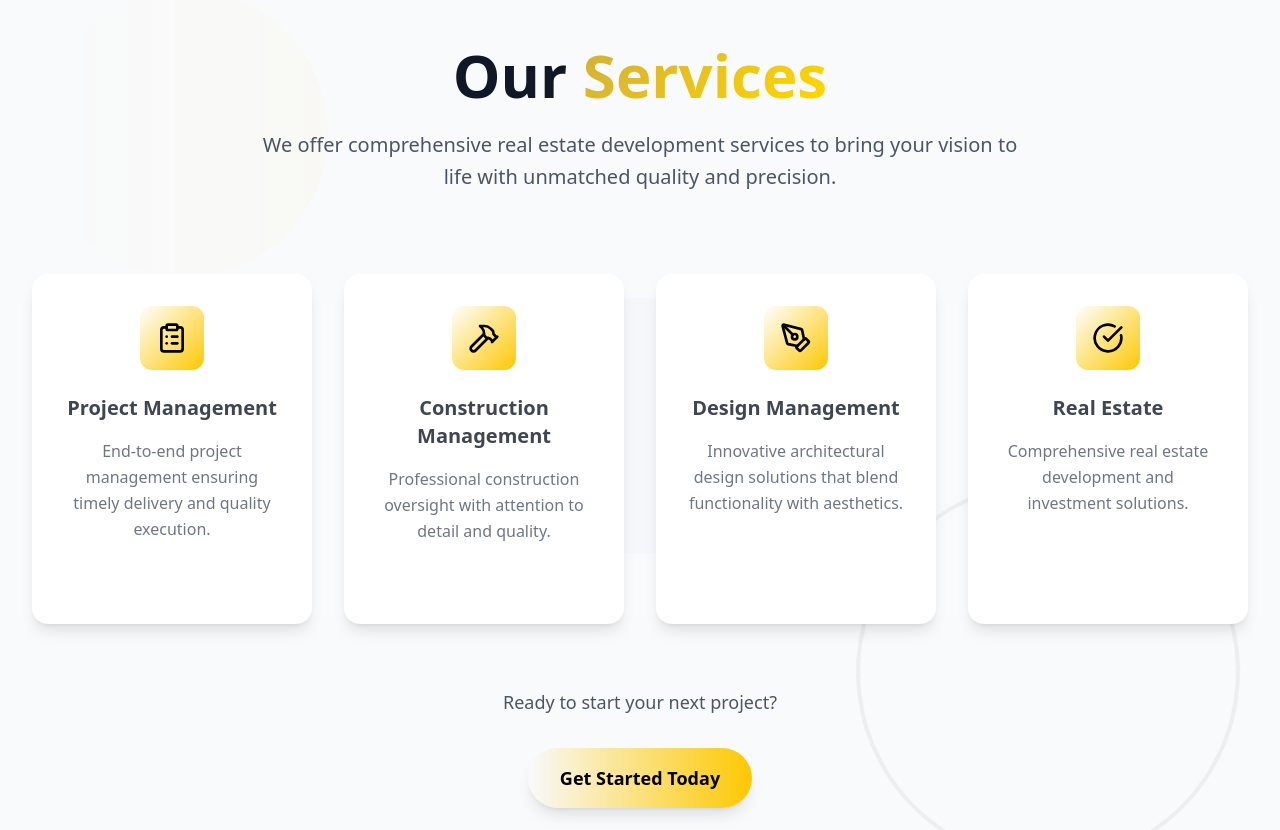
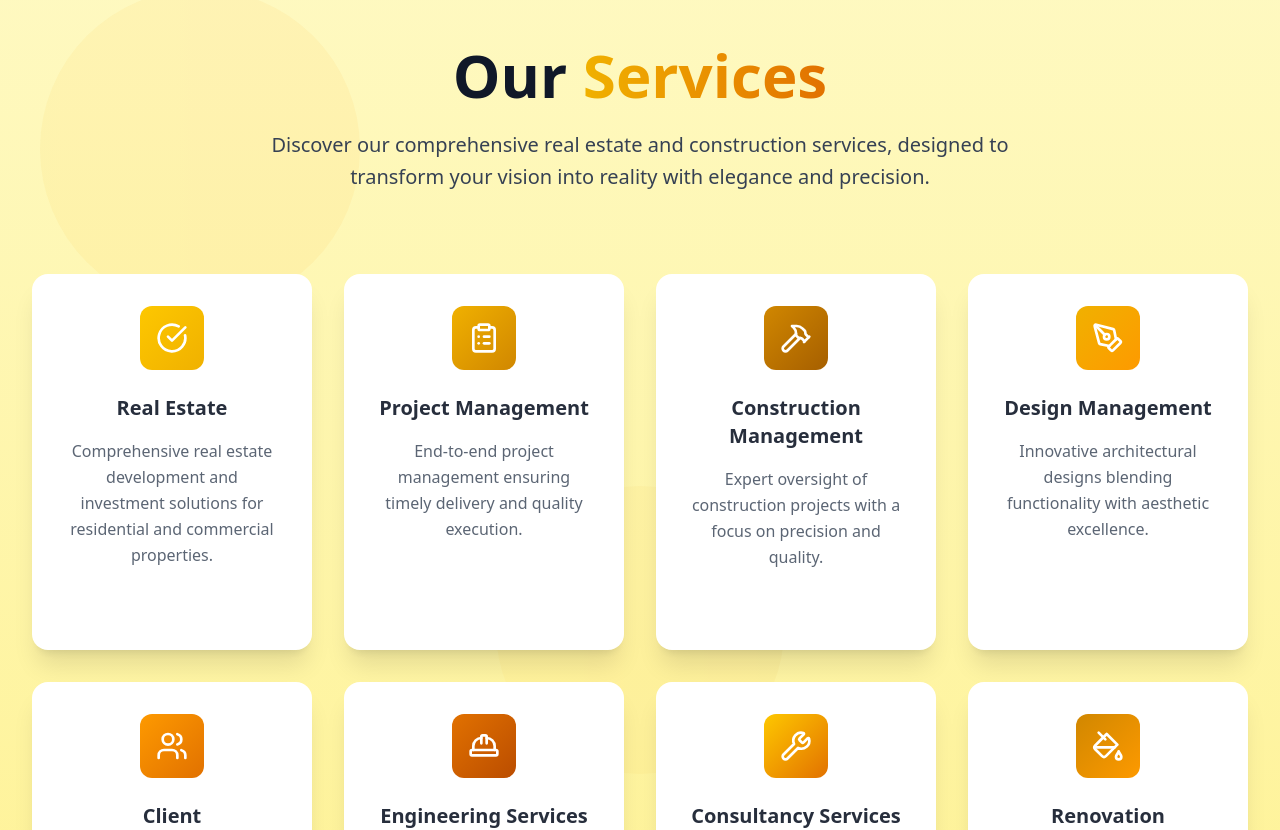
Before and after one commit to Dev-Bigboss/project-catalogue, a Next.js app: page / in a window 1280 px wide. Shown: the part 1580-2410 px from the top of the page. Built offline with nearby package versions, Linux system fonts and the light colour scheme.

Commit message:
Update dependencies and enhance Services section with new offerings and animations. Added clsx, framer-motion, lucide-react, and tailwind-merge to package.json. Refactored service details and improved animations for better user experience.

```diff
--- a/src/components/sections/Services.tsx
+++ b/src/components/sections/Services.tsx
@@ -7,37 +7,69 @@ import {
   Hammer,
   PenTool,
   CheckCircle,
-  ArrowRight
+  ArrowRight,
+  HardHat,
+  Users,
+  Wrench,
+  PaintBucket
 } from 'lucide-react'
 
 const services = [
   {
+    icon: CheckCircle,
+    title: 'Real Estate',
+    description: 'Comprehensive real estate development and investment solutions for residential and commercial properties.',
+    color: 'from-yellow-400 to-yellow-500',
+    delay: 0,
+  },
+  {
     icon: ClipboardList,
     title: 'Project Management',
     description: 'End-to-end project management ensuring timely delivery and quality execution.',
-    color: 'from-blue-500 to-blue-600',
-    delay: 0,
+    color: 'from-yellow-500 to-yellow-600',
+    delay: 0.2,
   },
   {
     icon: Hammer,
     title: 'Construction Management',
-    description: 'Professional construction oversight with attention to detail and quality.',
-    color: 'from-red-500 to-red-600',
-    delay: 0.2,
+    description: 'Expert oversight of construction projects with a focus on precision and quality.',
+    color: 'from-yellow-600 to-yellow-700',
+    delay: 0.4,
   },
   {
     icon: PenTool,
     title: 'Design Management',
-    description: 'Innovative architectural design solutions that blend functionality with aesthetics.',
-    color: 'from-purple-500 to-purple-600',
-    delay: 0.4,
+    description: 'Innovative architectural designs blending functionality with aesthetic excellence.',
+    color: 'from-yellow-500 to-amber-500',
+    delay: 0.6,
   },
   {
-    icon: CheckCircle,
-    title: 'Real Estate',
-    description: 'Comprehensive real estate development and investment solutions.',
-    color: 'from-green-500 to-green-600',
-    delay: 0.6,
+    icon: Users,
+    title: 'Client Representation',
+    description: 'Advocating for clients to ensure their vision and interests are fully realized.',
+    color: 'from-amber-500 to-amber-600',
+    delay: 0.8,
+  },
+  {
+    icon: HardHat,
+    title: 'Engineering Services',
+    description: 'Specialized engineering solutions for structural and civil project requirements.',
+    color: 'from-amber-600 to-amber-700',
+    delay: 1.0,
+  },
+  {
+    icon: Wrench,
+    title: 'Consultancy Services',
+    description: 'Expert guidance on real estate, construction, and project development strategies.',
+    color: 'from-yellow-400 to-amber-600',
+    delay: 1.2,
+  },
+  {
+    icon: PaintBucket,
+    title: 'Renovation',
+    description: 'Transforming existing spaces with modern, high-quality finishes and upgrades.',
+    color: 'from-yellow-600 to-amber-500',
+    delay: 1.4,
   },
 ]
 
@@ -50,45 +82,54 @@ export default function Services() {
     visible: {
       opacity: 1,
       transition: {
-        staggerChildren: 0.2,
-        delayChildren: 0.1,
+        staggerChildren: 0.25,
+        delayChildren: 0.2,
       },
     },
   }
 
   const itemVariants = {
-    hidden: { opacity: 0, y: 60, scale: 0.9 },
+    hidden: { opacity: 0, y: 70, scale: 0.85 },
     visible: {
       opacity: 1,
       y: 0,
       scale: 1,
       transition: {
-        duration: 0.8,
+        duration: 0.9,
         ease: [0.6, -0.05, 0.01, 0.99],
+        type: 'spring',
+        bounce: 0.4,
       },
     },
   }
 
   const cardVariants = {
-    hidden: { opacity: 0, y: 50, rotateX: -15 },
+    hidden: { opacity: 0, y: 60, rotateX: -20, scale: 0.9 },
     visible: {
       opacity: 1,
       y: 0,
       rotateX: 0,
+      scale: 1,
       transition: {
-        duration: 0.8,
+        duration: 1,
         ease: 'easeOut',
       },
     },
   }
 
+  const handleContactClick = () => {
+    const contactSection = document.getElementById('contact')
+    if (contactSection) {
+      contactSection.scrollIntoView({ behavior: 'smooth' })
+    }
+  }
+
   return (
-    <section id="services" className="py-24 bg-gray-50 relative overflow-hidden">
-      {/* Background Elements */}
-      <div className="absolute inset-0 opacity-5">
-        <div className="absolute top-10 left-10 w-72 h-72 bg-gradient-to-r from-gold to-yellow-400 rounded-full animate-pulse" />
-        <div className="absolute bottom-10 right-10 w-96 h-96 border-4 border-gold rounded-full animate-spin" style={{ animationDuration: '30s' }} />
-        <div className="absolute top-1/2 left-1/2 transform -translate-x-1/2 -translate-y-1/2 w-64 h-64 bg-gradient-to-r from-purple-400 to-blue-400 rounded-full opacity-30 animate-pulse" />
+    <section id="services" className="py-24 bg-gradient-to-b from-yellow-100 to-yellow-200 relative overflow-hidden">
+      <div className="absolute inset-0 opacity-10">
+        <div className="absolute top-10 left-10 w-80 h-80 bg-gradient-to-r from-yellow-500 to-amber-500 rounded-full animate-pulse" style={{ animationDuration: '3s' }} />
+        <div className="absolute bottom-10 right-10 w-96 h-96 border-4 border-yellow-600 rounded-full animate-spin" style={{ animationDuration: '20s' }} />
+        <div className="absolute top-1/2 left-1/2 transform -translate-x-1/2 -translate-y-1/2 w-72 h-72 bg-gradient-to-r from-amber-400 to-yellow-600 rounded-full opacity-20 animate-pulse" style={{ animationDuration: '5s' }} />
       </div>
 
       <div className="max-w-7xl mx-auto px-4 sm:px-6 lg:px-8 relative z-10">
@@ -98,31 +139,28 @@ export default function Services() {
           initial="hidden"
           animate={isInView ? 'visible' : 'hidden'}
         >
-          {/* Header */}
           <motion.div className="text-center mb-20" variants={itemVariants}>
             <motion.h2
-              className="text-5xl lg:text-6xl font-bold text-gray-900 mb-6"
+              className="text-5xl lg:text-6xl font-extrabold text-gray-900 mb-6"
               variants={itemVariants}
             >
               Our{' '}
               <motion.span
-                className="gradient-text inline-block"
-                whileHover={{ scale: 1.05, rotateY: 15 }}
-                transition={{ type: 'spring', stiffness: 300 }}
+                className="bg-gradient-to-r from-yellow-500 to-amber-600 bg-clip-text text-transparent inline-block"
+                whileHover={{ scale: 1.05, rotate: 2 }}
+                transition={{ type: 'spring', stiffness: 400, damping: 15 }}
               >
                 Services
               </motion.span>
             </motion.h2>
             <motion.p
-              className="text-xl text-gray-600 max-w-3xl mx-auto leading-relaxed"
+              className="text-xl text-gray-700 max-w-3xl mx-auto leading-relaxed"
               variants={itemVariants}
             >
-              We offer comprehensive real estate development services to bring your vision to life
-              with unmatched quality and precision.
+              Discover our comprehensive real estate and construction services, designed to transform your vision into reality with elegance and precision.
             </motion.p>
           </motion.div>
 
-          {/* Services Grid */}
           <motion.div
             className="grid grid-cols-1 md:grid-cols-2 lg:grid-cols-4 gap-8"
             variants={containerVariants}
@@ -132,74 +170,82 @@ export default function Services() {
                 key={service.title}
                 className="group relative"
                 variants={cardVariants}
-                whileHover={{ y: -10, scale: 1.02 }}
-                transition={{ type: 'spring', stiffness: 300, damping: 30 }}
+                whileHover={{ y: -12, scale: 1.04, rotate: 1 }}
+                transition={{ type: 'spring', stiffness: 400, damping: 20 }}
               >
                 <motion.div
-                  className="relative bg-white rounded-2xl p-8 shadow-lg hover:shadow-2xl transition-all duration-500 overflow-hidden h-full"
+                  className="relative bg-white rounded-2xl p-8 shadow-xl hover:shadow-2xl transition-all duration-500 overflow-hidden h-full"
                   whileHover={{
-                    boxShadow: '0 25px 50px -12px rgba(0, 0, 0, 0.25)',
+                    boxShadow: '0 20px 40px rgba(0, 0, 0, 0.15)',
                   }}
                 >
-                  {/* Background Gradient on Hover */}
                   <motion.div
-                    className={`absolute inset-0 bg-gradient-to-br ${service.color} opacity-0 group-hover:opacity-5 transition-opacity duration-500`}
+                    className={`absolute inset-0 bg-gradient-to-br ${service.color} opacity-0 group-hover:opacity-10 transition-opacity duration-500`}
                     initial={{ scale: 0, rotate: 45 }}
-                    whileHover={{ scale: 1.5, rotate: 0 }}
-                    transition={{ duration: 0.6, ease: 'easeOut' }}
+                    whileHover={{ scale: 1.6, rotate: 0 }}
+                    transition={{ duration: 0.7, ease: 'easeOut' }}
                   />
 
-                  {/* Floating Particles */}
                   <div className="absolute top-4 right-4 opacity-0 group-hover:opacity-100 transition-opacity duration-500">
                     <motion.div
-                      className="w-2 h-2 bg-gold rounded-full"
+                      className="w-2 h-2 bg-yellow-500 rounded-full"
                       animate={{
-                        y: [-5, 5, -5],
-                        opacity: [0.5, 1, 0.5],
+                        y: [-8, 8, -8],
+                        opacity: [0.4, 1, 0.4],
                       }}
                       transition={{
-                        duration: 2,
+                        duration: 2.5,
                         repeat: Infinity,
                         ease: 'easeInOut',
+                      }}
+                    />
+                    <motion.div
+                      className="w-1 h-1 bg-amber-500 rounded-full absolute top-2 right-2"
+                      animate={{
+                        y: [10, -10, 10],
+                        opacity: [0.3, 0.8, 0.3],
+                      }}
+                      transition={{
+                        duration: 3,
+                        repeat: Infinity,
+                        ease: 'easeInOut',
+                        delay: 0.5,
                       }}
                     />
                   </div>
 
                   <div className="relative z-10">
-                    {/* Icon */}
                     <motion.div
-                      className="w-16 h-16 bg-gradient-to-br from-gold to-yellow-400 rounded-xl flex items-center justify-center mx-auto mb-6 group-hover:scale-110 transition-transform duration-300"
-                      whileHover={{ rotate: 360 }}
-                      transition={{ duration: 0.6, ease: 'easeInOut' }}
+                      className={`w-16 h-16 bg-gradient-to-br ${service.color} rounded-xl flex items-center justify-center mx-auto mb-6 group-hover:scale-110 transition-transform duration-300`}
+                      whileHover={{ rotate: [0, 360], scale: 1.15 }}
+                      transition={{ duration: 0.8, ease: 'easeInOut' }}
                     >
-                      <service.icon className="w-8 h-8 text-black" />
+                      <service.icon className="w-8 h-8 text-white" />
                     </motion.div>
 
-                    {/* Content */}
                     <motion.h3
-                      className="text-xl font-bold text-gray-900 mb-4 text-center group-hover:text-gold transition-colors duration-300"
-                      initial={{ opacity: 0.8 }}
+                      className="text-xl font-bold text-gray-900 mb-4 text-center group-hover:bg-gradient-to-r group-hover:from-yellow-500 group-hover:to-amber-600 group-hover:bg-clip-text group-hover:text-transparent transition-all duration-300"
+                      initial={{ opacity: 0.9 }}
                       whileHover={{ opacity: 1, scale: 1.05 }}
                     >
                       {service.title}
                     </motion.h3>
 
                     <motion.p
-                      className="text-gray-600 text-center leading-relaxed group-hover:text-gray-700 transition-colors duration-300"
-                      initial={{ opacity: 0.8 }}
+                      className="text-gray-600 text-center leading-relaxed group-hover:text-gray-800 transition-colors duration-300"
+                      initial={{ opacity: 0.9 }}
                       whileHover={{ opacity: 1 }}
                     >
                       {service.description}
                     </motion.p>
 
-                    {/* Learn More Button - Appears on Hover */}
                     <motion.div
                       className="mt-6 text-center opacity-0 group-hover:opacity-100 transition-all duration-300"
                       initial={{ y: 20 }}
                       whileHover={{ y: 0 }}
                     >
                       <motion.button
-                        className="inline-flex items-center gap-2 text-gold font-semibold hover:text-yellow-500 transition-colors duration-200"
+                        className="inline-flex items-center gap-2 text-yellow-600 font-semibold hover:text-amber-600 transition-colors duration-200"
                         whileHover={{ scale: 1.05 }}
                         whileTap={{ scale: 0.95 }}
                       >
@@ -208,14 +254,13 @@ export default function Services() {
                       </motion.button>
                     </motion.div>
 
-                    {/* Border Animation */}
                     <motion.div
                       className="absolute inset-0 border-2 border-transparent rounded-2xl"
                       whileHover={{
-                        borderColor: '#d4af37',
-                        boxShadow: '0 0 20px rgba(212, 175, 55, 0.3)',
+                        borderColor: '#f59e0b',
+                        boxShadow: '0 0 20px rgba(245, 158, 11, 0.3)',
                       }}
-                      transition={{ duration: 0.3 }}
+                      transition={{ duration: 0.4 }}
                     />
                   </div>
                 </motion.div>
@@ -223,22 +268,21 @@ export default function Services() {
             ))}
           </motion.div>
 
-          {/* Call to Action */}
           <motion.div
             className="text-center mt-16"
             variants={itemVariants}
           >
             <motion.p
-              className="text-lg text-gray-600 mb-8"
+              className="text-lg text-gray-700 mb-8"
               whileHover={{ scale: 1.02 }}
             >
-              Ready to start your next project?
+              Ready to transform your vision into reality?
             </motion.p>
             <motion.button
-              className="bg-gradient-to-r from-gold to-yellow-400 text-black px-8 py-4 rounded-full font-bold text-lg shadow-lg hover:shadow-xl transition-all duration-300"
-              whileHover={{ scale: 1.05, y: -2 }}
+              className="bg-gradient-to-r from-yellow-500 to-amber-600 text-white px-8 py-4 rounded-full font-bold text-lg shadow-lg hover:shadow-xl transition-all duration-300"
+              whileHover={{ scale: 1.05, y: -3, boxShadow: '0 15px 30px rgba(245, 158, 11, 0.4)' }}
               whileTap={{ scale: 0.95 }}
-              onClick={() => document.getElementById('contact')?.scrollIntoView({ behavior: 'smooth' })}
+              onClick={handleContactClick}
             >
               Get Started Today
             </motion.button>
```
Also changed, not shown: package.json (+9 -5 lines), src/app/projects/[id]/page.tsx (+9 -1 lines), .eslintrc.json (added), 1 other file (tests, documents, lock files or other folders).
